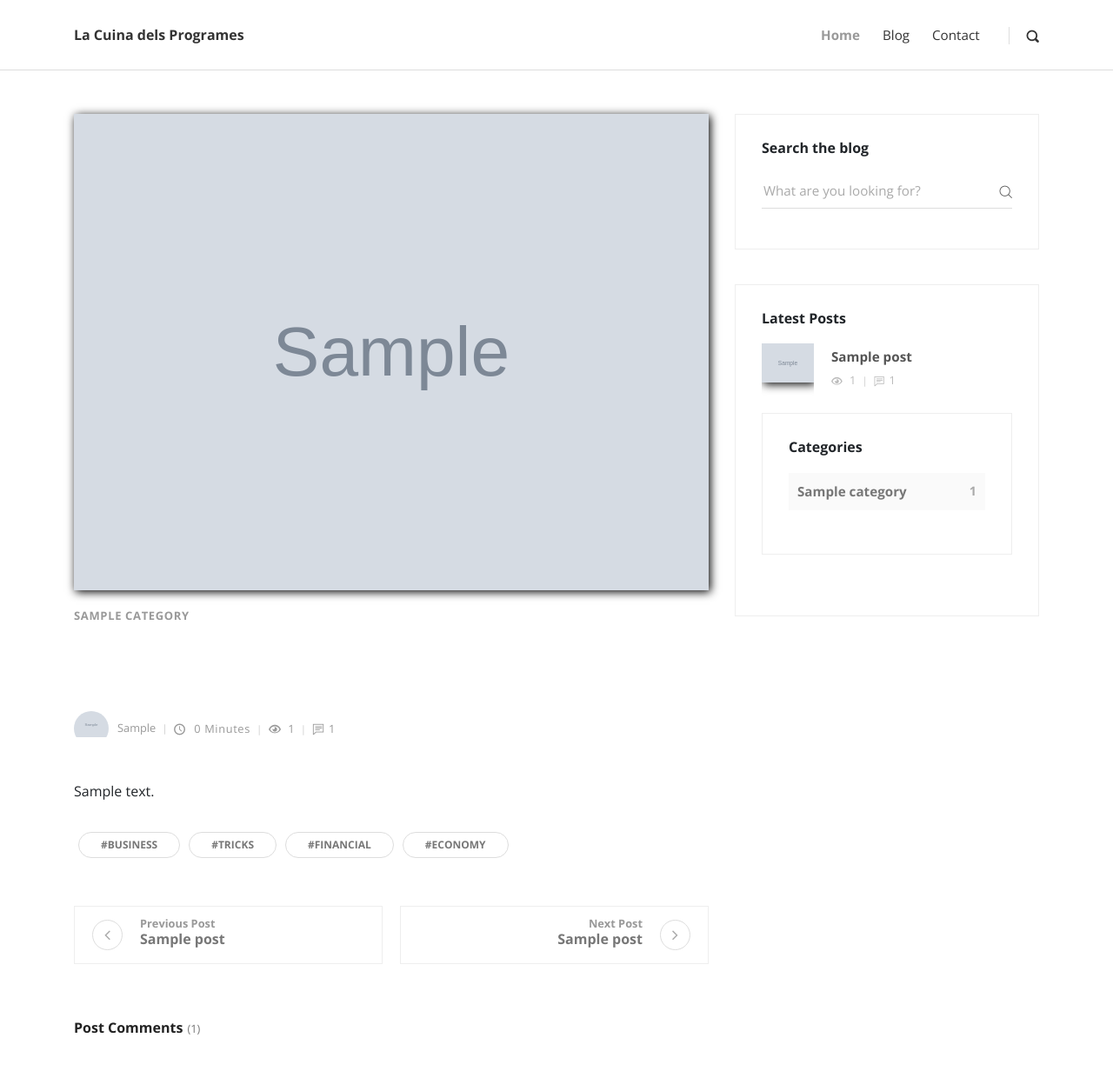
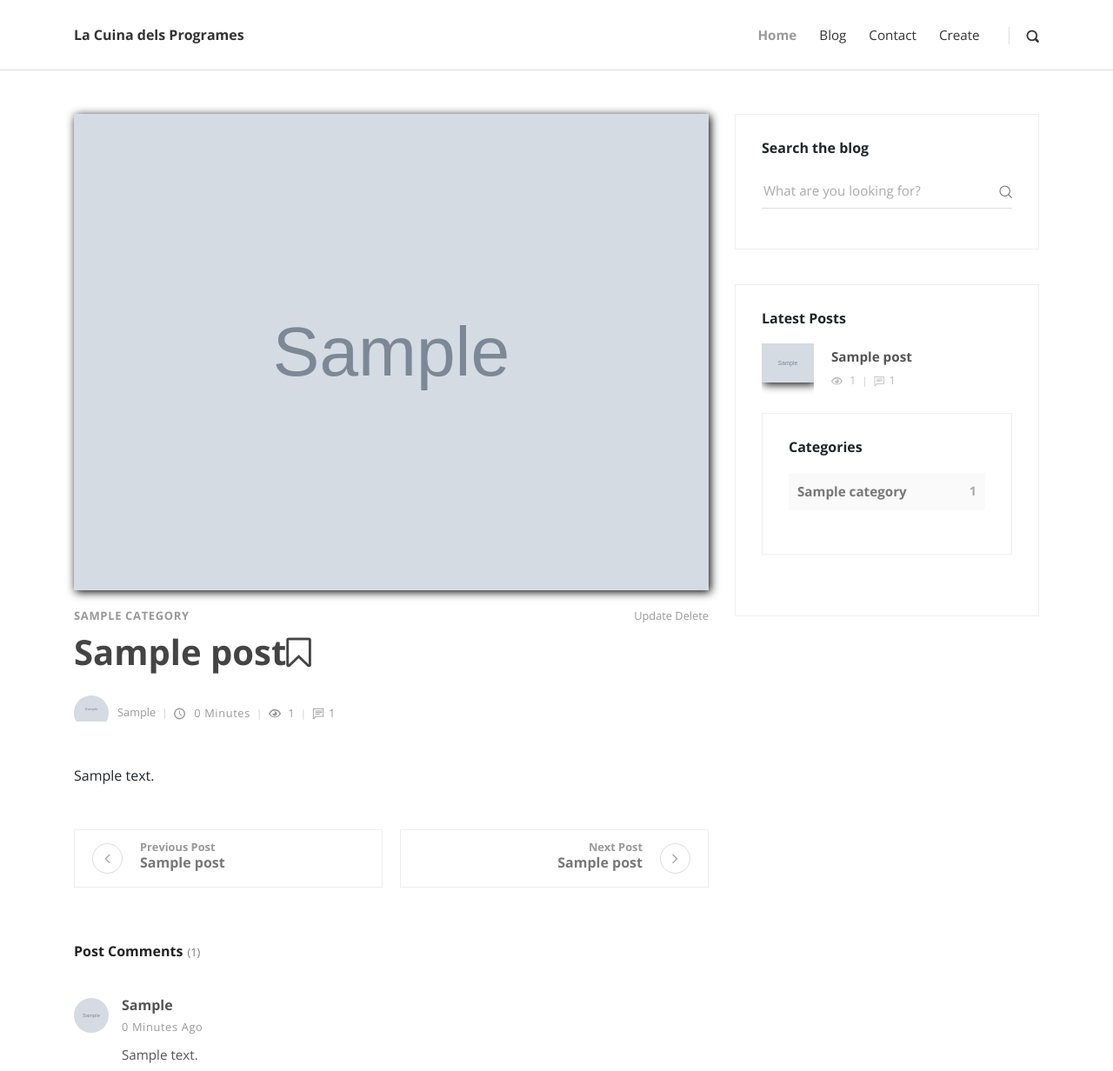
Before and after one commit to alvnavra/lacuinadelsprogrames, a Django app: page /post/1/ in a window 1280 px wide. Shown: the top 1232 px of the page at 87% size. Run offline with Django 3.2, Linux system fonts and the light colour scheme; a user stored in the database is signed in; tables that the repository leaves empty hold one stand-in row (values such as "Sample post"); grey boxes marked "Sample" are stand-in pictures; some libraries are stand-ins or nearby versions.

Commit message:
Version definitiva?

```diff
--- a/blog/urls.py
+++ b/blog/urls.py
@@ -6,14 +6,17 @@ from django.contrib import admin
 from filebrowser.sites import site
 from django.urls import path, include
 
-from posts.views import index, blog, post, search
+from posts.views import index, blog, post, search, post_update, post_delete, post_create
 
 urlpatterns = [
     path('admin/', admin.site.urls),
     path('', index),
     path('blog/',  blog, name='post-list'),
     path('search/', search, name='search'),
+    path('create/',  post_create, name='post-create'),
     path('post/<id>/',  post, name='post-detail'),
+    path('post/<id>/update',  post_update, name='post-update'),
+    path('post/<id>/delete',  post_delete, name='post-delete'),
     path('tinymce/', include('tinymce.urls')),
     path('admin/filebrowser/', site.urls)
 ]
--- a/posts/forms.py
+++ b/posts/forms.py
@@ -11,7 +11,7 @@ class PostForm(forms.ModelForm):
 
     class Meta:
         model = Post
-        fields = '__all__'
+        fields = ('title', 'overview','content','thumbnal','categories','featured','previous_post','next_post')
 
 class CommentForm(forms.ModelForm):
 
--- a/posts/models.py
+++ b/posts/models.py
@@ -43,6 +43,12 @@ class Post(models.Model):
     def get_absolute_url(self):
         return reverse("post-detail", kwargs={"id": self.id})
 
+    def get_update_url(self):
+        return reverse("post-update", kwargs={"id": self.id})
+
+    def get_delete_url(self):
+        return reverse("post-delete", kwargs={"id": self.id})
+
     @property
     def get_comments(self):
         return self.comments.all().order_by('-timestamp')
--- a/posts/views.py
+++ b/posts/views.py
@@ -1,9 +1,15 @@
 from django.db.models import Count, Q
 from django.core.paginator import Paginator, EmptyPage, PageNotAnInteger
 from django.shortcuts import render, get_object_or_404, redirect, reverse
-from .models import Post
-from .forms import CommentForm
+from .models import Post, Author
+from .forms import CommentForm, PostForm
 from marketing.models import Signup
+
+def get_author(user):
+    qs = Author.objects.filter(user=user)
+    if qs.exists():
+        return qs[0]
+    return None
 
 def get_category_count():
     queryset = Post.objects \
@@ -89,3 +95,45 @@ def post(request, id):
 
     }
     return render(request, 'post.html',context)
+
+def post_create(request):
+    title = 'Create'
+    form = PostForm(request.POST or None, request.FILES or None)
+    author = get_author(request.user)
+    if request.method == 'POST':
+        if form.is_valid():
+            form.instance.author = author
+            form.save()
+            return redirect(reverse('post-detail', kwargs={
+                'id':form.instance.id
+            }))
+    context = {
+        'title':title,
+        'form':form
+    }
+    return render(request, "post_create.html", context)
+
+def post_update(request, id):
+    title = 'Update'
+    post = get_object_or_404(Post, id=id)
+    form = PostForm(request.POST or None, request.FILES or None, instance=post)
+    author = get_author(request.user)
+    if request.method == 'POST':
+        if form.is_valid():
+            form.instance.author = author
+            form.save()
+            return redirect(reverse('post-detail', kwargs={
+                'id':form.instance.id
+            }))
+    context = {
+        'title':title,
+        'form':form
+    }
+    return render(request, "post_create.html", context)
+
+
+
+def post_delete(request, id):
+    post = get_object_or_404(Post, id=id)
+    post.delete()
+    return redirect(reverse('post-list'))
--- a/requirements.txt
+++ b/requirements.txt
@@ -1,4 +1,5 @@
 Django==2.2.4
+django-crispy-forms==1.7.2
 django-filebrowser-no-grappelli==3.7.8
 django-tinymce4-lite==1.7.5
 jsmin==2.2.2
--- a/templates/blog.html
+++ b/templates/blog.html
@@ -15,9 +15,11 @@
                 <div class="post-details">
                   <div class="post-meta d-flex justify-content-between">
                     <!--<div class="date meta-last">20 May | 2016</div>-->
+                    <div class="category">
                     {% for cat in post.categories.all %}
-                      <div class="category"><a href="#">{{cat}}</a></div>
+                      <a href="#">{{cat}}</a>
                     {% endfor %}
+                    </div>
                   </div><a href="{{post.get_absolute_url}}">
                     <h3 class="h4">{{post.title}}</h3></a>
                   <p class="text-muted">{{post.overview}}</p>
--- a/templates/header.html
+++ b/templates/header.html
@@ -6,12 +6,13 @@
             <div class="close-btn"><i class="icon-close"></i></div>
             <div class="row d-flex justify-content-center">
               <div class="col-md-8">
-                <form action="#">
+                <form action="{% url 'search' %}" class="search-form">
                   <div class="form-group">
-                    <input type="search" name="search" id="search" placeholder="What are you looking for?">
-                    <button type="submit" class="submit"><i class="icon-search-1"></i></button>
+                    <input type="search" name="q" placeholder="What are you looking for?">
+                  <button type="submit" class="submit"><i class="icon-search"></i></button>
                   </div>
-                </form>
+              </form>
+
               </div>
             </div>
           </div>
@@ -33,6 +34,9 @@
               <!--<li class="nav-item"><a href="/post" class="nav-link ">Post</a></li>-->
               <li class="nav-item"><a href="#" class="nav-link ">Contact</a>
               </li>
+              {% if request.user.is_staff%}
+              <li class="nav-item"><a href="{% url 'post-create' %}" class="nav-link ">Create</a> </li>
+              {% endif %}
             </ul>
             <div class="navbar-text"><a href="#" class="search-btn"><i class="icon-search-1"></i></a></div>
             <!--<ul class="langs navbar-text"><a href="#" class="active">EN</a><span>           </span><a href="#">ES</a></ul>-->
--- a/templates/post.html
+++ b/templates/post.html
@@ -13,11 +13,17 @@
               <div class="post-details">
                 <div class="post-meta d-flex justify-content-between">
                   <!--<div class="date meta-last">20 May | 2016</div>-->
-                  {% for cat in post.categories.all %}
-                    <div class="category"><a href="#">{{cat}}</a></div>
-                  {% endfor %}
+                  <div class="category">
+                    {% for cat in post.categories.all %}
+                      <a href="#">{{cat}}</a>
+                    {% endfor %}
+                    </div>
+                    <div>
+                      <a href="{% url 'post-update' id=post.id%}">Update</a>
+                      <a href="{% url 'post-delete' id=post.id%}">Delete</a>
+                    </div>
                 </div><a href="{{post.get_absolute_url}}">
-                <h1>{{post.title}}<a href="#"><i class="fa fa-bookmark-o"></i></a></h1>
+                <h1>{{post.title}}<i class="fa fa-bookmark-o"></i></h1>
                 <div class="post-footer d-flex align-items-center flex-column flex-sm-row"><a href="#" class="author d-flex align-items-center flex-wrap">
                     <div class="avatar"><img src="{{post.author.profile_picture.url}}" alt="..." class="img-fluid"></div>
                     <div class="title"><span>{{post.author.user.username}}</span></div></a>
@@ -30,7 +36,7 @@
                 <div class="post-body">
                   {{post.content|safe}}
                 </div>
-                <div class="post-tags"><a href="#" class="tag">#Business</a><a href="#" class="tag">#Tricks</a><a href="#" class="tag">#Financial</a><a href="#" class="tag">#Economy</a></div>
+
                 <div class="posts-nav d-flex justify-content-between align-items-stretch flex-column flex-md-row">
                   {% if post.previous_post %}
                   <a href="{{post.previous_post.get_absolute_url}}" class="prev-post text-left d-flex align-items-center">
```
Also changed, not shown: blog/settings.py (+7 -4 lines), templates/post_create.html (added, +16 -0 lines).
